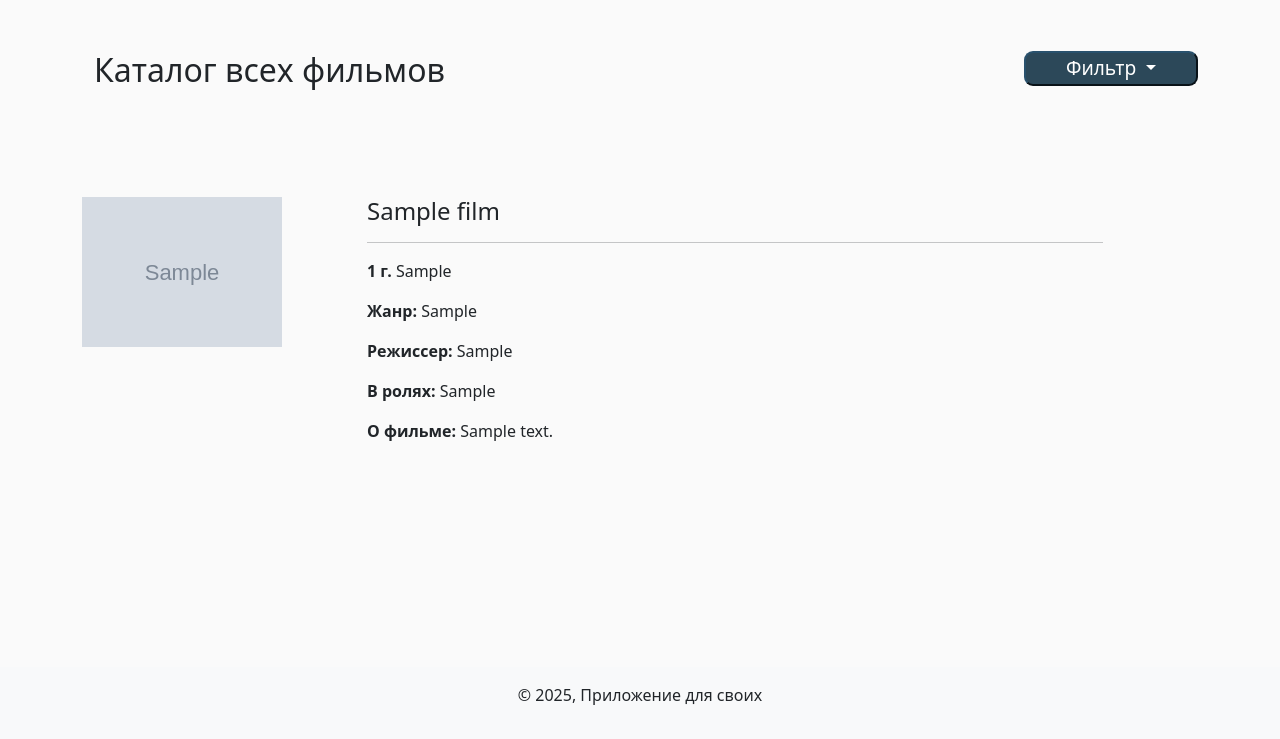
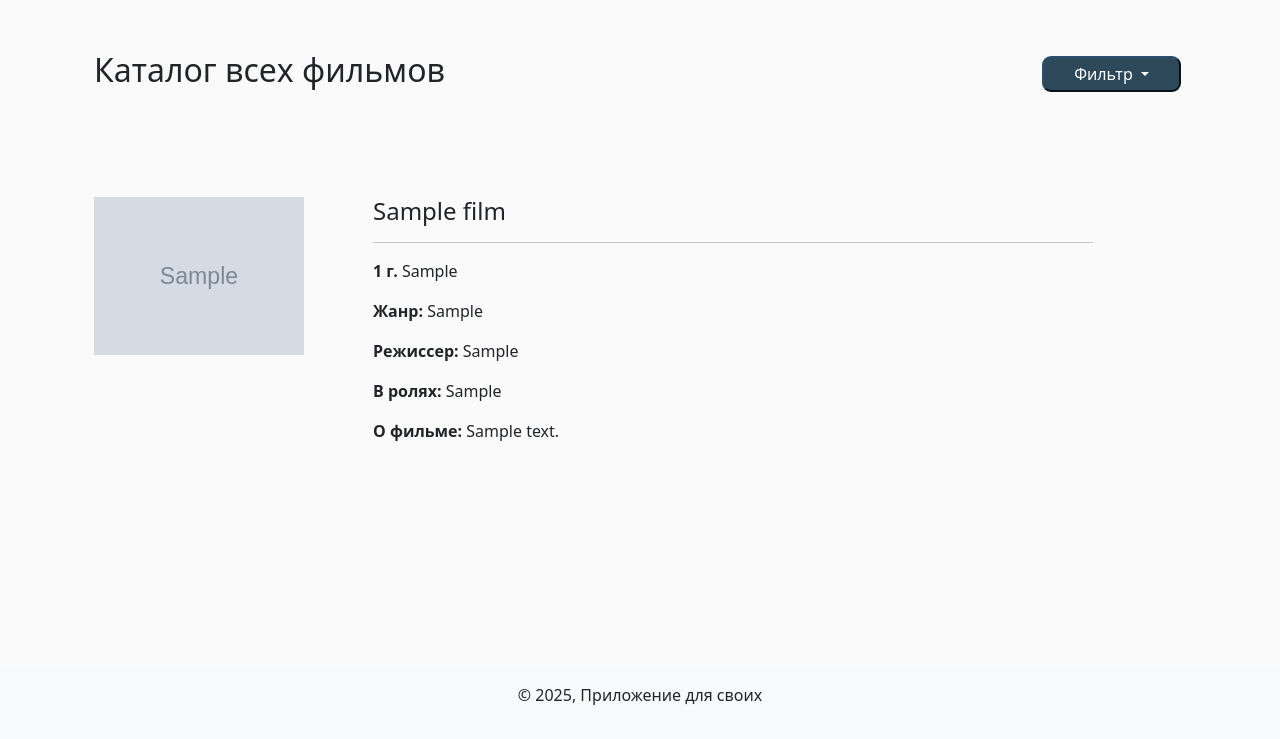
Before and after one commit to nsazhi/My-Favorite-Films-Blog, a Django app: page /films/ in a window 1280 px wide. Shown: the part 61-800 px from the top of the page. Run offline with Django 4.2, Linux system fonts and the light colour scheme; tables that the repository leaves empty hold one stand-in row (values such as "Sample post"); grey boxes marked "Sample" are stand-in pictures.

Commit message:
modified css, films.html

```diff
--- a/mff_app/static/styles.css
+++ b/mff_app/static/styles.css
@@ -24,10 +24,15 @@ footer {
     margin-bottom: 100px;
 }
 
+.btn-group {
+    position: static;
+    padding: 5px;
+}
+
 .filter {
-    padding-left: 40px;
-    padding-right: 40px;
-    font-size: 1.2em;
+    padding-left: 30px;
+    padding-right: 30px;
+    font-size: 1em;
     border-color: #29516d;
     border-radius: 9px;
     background: #2c4859;
--- a/mff_app/templates/films.html
+++ b/mff_app/templates/films.html
@@ -1,12 +1,12 @@
 {% extends 'base.html' %}
 
 {% block content %}
-<div class="container page-title">
-    <div class="row">
-        <div class="col-10">
+<div class="container d-flex align-item-center justify-content-between page-title">
+    <!-- Добавление заголовка -->
+    <div class="d-flex align-item-center">
         {% block header %}<h2>Каталог всех фильмов</h2>{% endblock %}
     </div>
-        <div class="col-2">
+    <!-- Фильтр -->
     <div class="btn-group">
         <button class="dropdown-toggle filter" type="button" data-bs-toggle="dropdown"
                 aria-expanded="false">
@@ -19,16 +19,15 @@
         </ul>
     </div>
 </div>
-    </div>
-</div>
 <!-- Сетка фильмов -->
+<div class="container">
     <div class="row row-cols-1 gy-5">
         {% for film in films %}
         <!-- Каждая карточка фильма -->
         <div class="container">
             <div class="row">
                 <div class="col-3 align-self-top">
-                <img src="{{ film.img_url }}" alt="Афиша фильма" width="200">
+                    <img src="{{ film.img_url }}" alt="Афиша фильма" width="210">
                 </div>
                 <div class="col-8">
                     <h4 class="card-title">{{ film.title }}</h4>
@@ -43,4 +42,5 @@
         </div>
         {% endfor %}
     </div>
+</div>
 {% endblock %}
```
Lines whose indentation alone changed are shown as unchanged.
